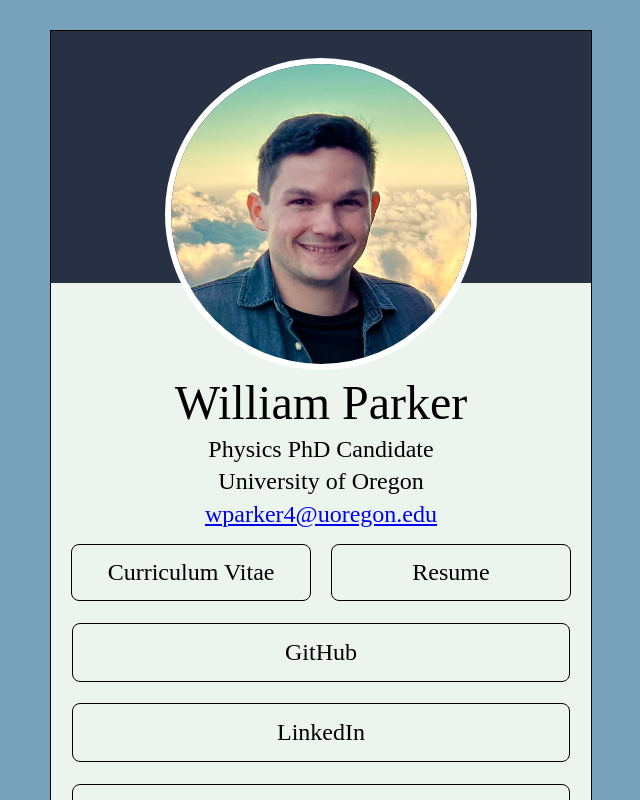
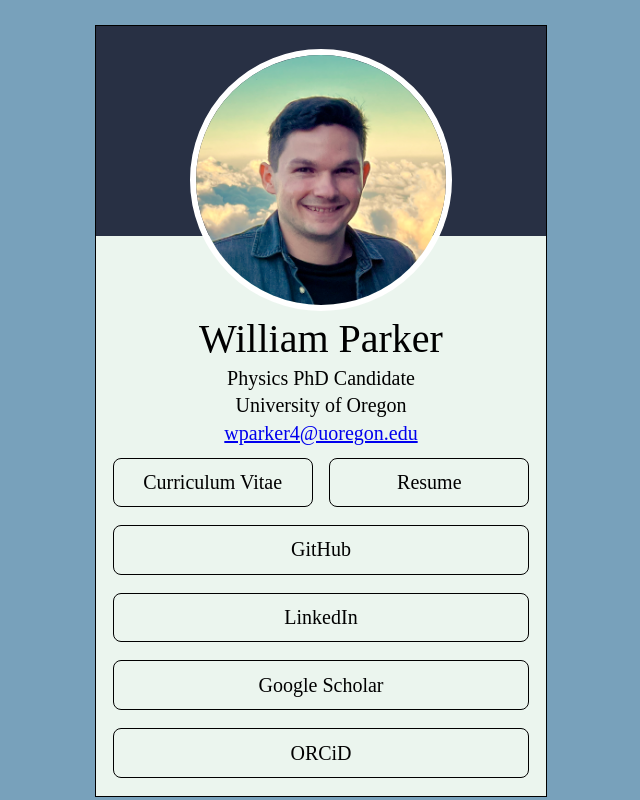
Before and after one commit to WSParker/contact, a Svelte app: page / in a window 1280 px wide. Shown: the top 800 px of the page, without its empty margins (319-959 px from the left). Built offline with nearby package versions, Linux system fonts and the light colour scheme.

Commit message:
decreased max width

```diff
--- a/src/App.svelte
+++ b/src/App.svelte
@@ -7,7 +7,7 @@
     );
     const IMG_0280 = new URL("./lib/assets/IMG_0280.png", import.meta.url).href;
     let iH, iW;
-    $: contentWidth = Math.min(600, iW);
+    $: contentWidth = Math.min(500, iW);
     $: fontsize = 0.08 * contentWidth;
     // const lowerColor = "#f1e0c5";
     // const headerColor = "#71816d";
```
